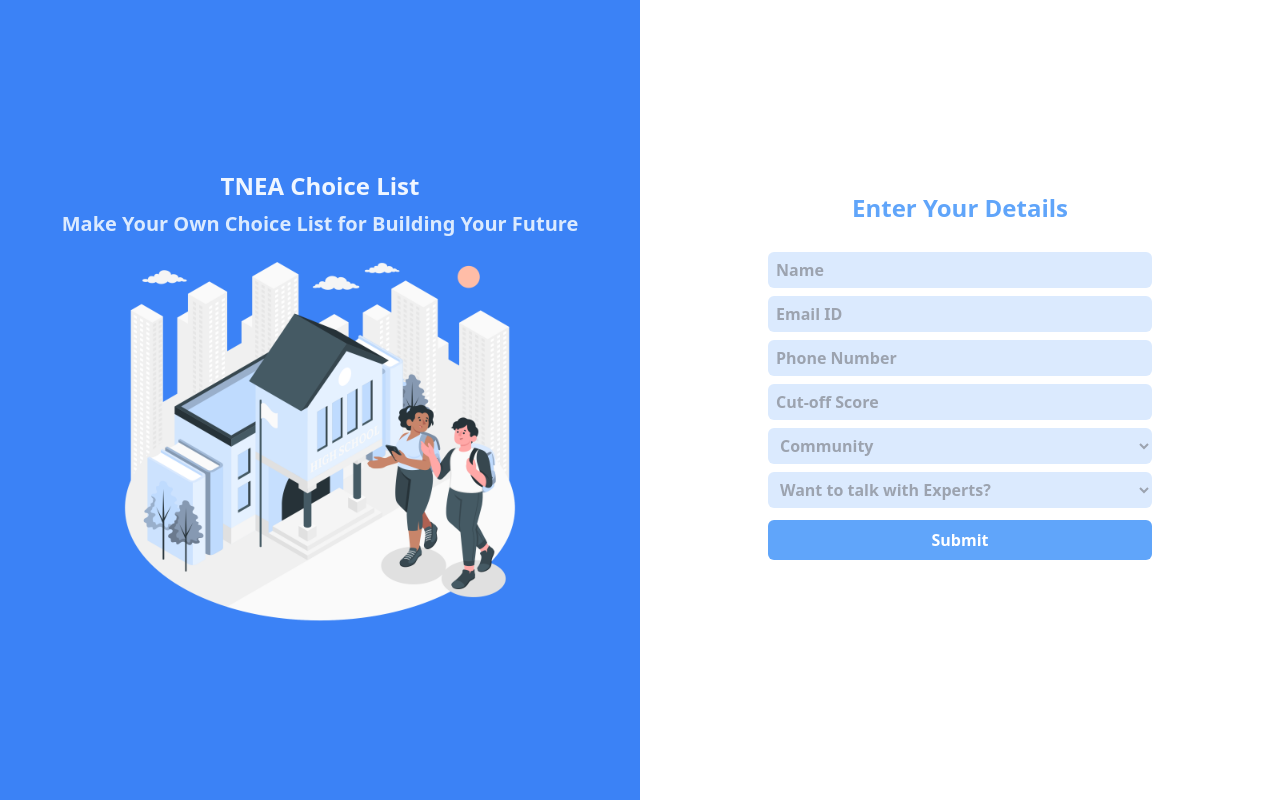
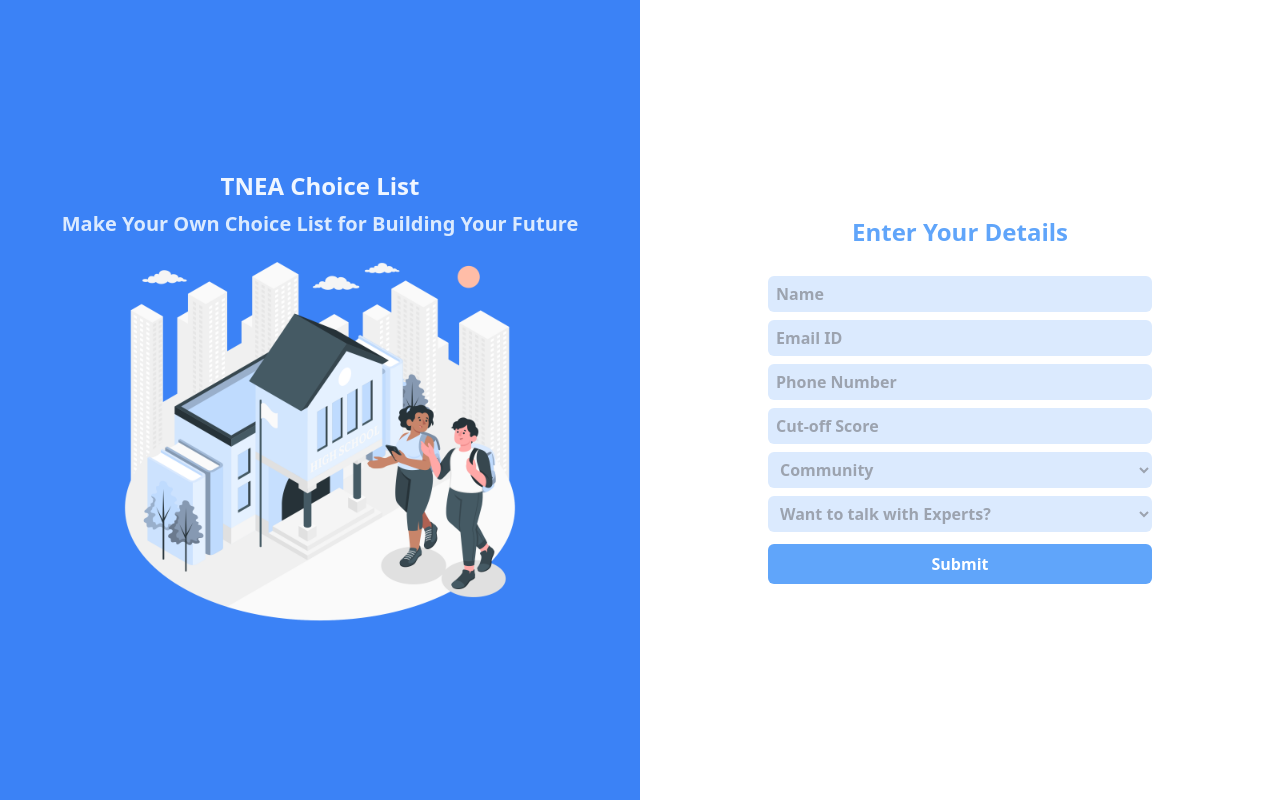
Before and after one commit to Mukunthan-A-R/CCE, a React (Vite) app: page / in a window 1280 px wide. Built offline with nearby package versions, Linux system fonts and the light colour scheme; no server answers.

Commit message:
Fix styles in register page

```diff
--- a/src/pages/Register.jsx
+++ b/src/pages/Register.jsx
@@ -105,7 +105,8 @@
             </div>
           </div>
         </div>
-        <div className="w-1/2 pt-20 sm:pt-48">
+        <div className="w-1/2 flex justify-center items-center">
+          <div className="w-full">
             <h1 className="text-blue-400 text-2xl font-bold text-center">
               Enter Your Details
             </h1>
@@ -121,7 +122,11 @@
               {errors.email && (
                 <p className="text-red-500">{errors.email.message}</p>
               )}
-            <Input {...register("email")} type="email" placeholder="Email ID" />
+              <Input
+                {...register("email")}
+                type="email"
+                placeholder="Email ID"
+              />
 
               {errors.phoneNo && (
                 <p className="text-red-500">{errors.phoneNo.message}</p>
@@ -147,7 +152,7 @@
               )}
               <select
                 {...register("community")}
-              onChange={handleSelect}
+                onClick={handleSelect}
                 className={`bg-blue-100 font-semibold px-2 py-1.5 mb-2 rounded-md outline-none ${
                   selected ? "text-black" : "text-gray-400"
                 }`}
@@ -163,13 +168,15 @@
               </select>
 
               {errors.community && (
-              <p className="text-red-500">{errors.expertPermission.message}</p>
+                <p className="text-red-500">
+                  {errors.expertPermission.message}
+                </p>
               )}
               <select
                 {...register("expertPermission")}
-              onChange={handleExpertSelect}
+                onClick={handleExpertSelect}
                 className={`bg-blue-100 font-semibold px-2 py-1.5 rounded-md outline-none ${
-                selected ? "text-black" : "text-gray-400"
+                  expertSelected ? "text-black" : "text-gray-400"
                 }`}
               >
                 <option value="">Want to talk with Experts?</option>
@@ -186,6 +193,7 @@
             </form>
           </div>
         </div>
+      </div>
     );
   }
   export default Register;
```
Lines whose indentation alone changed are shown as unchanged.
